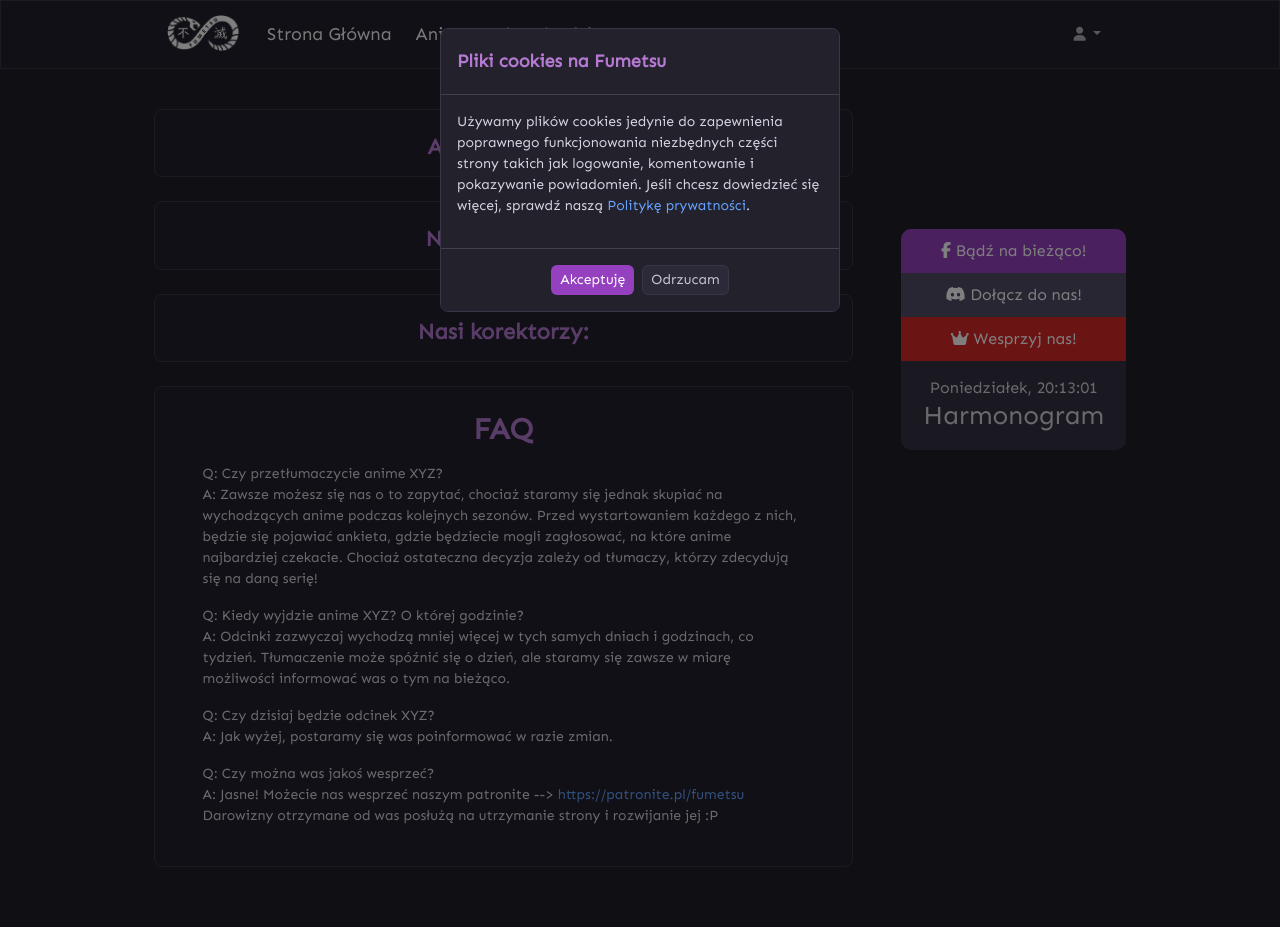
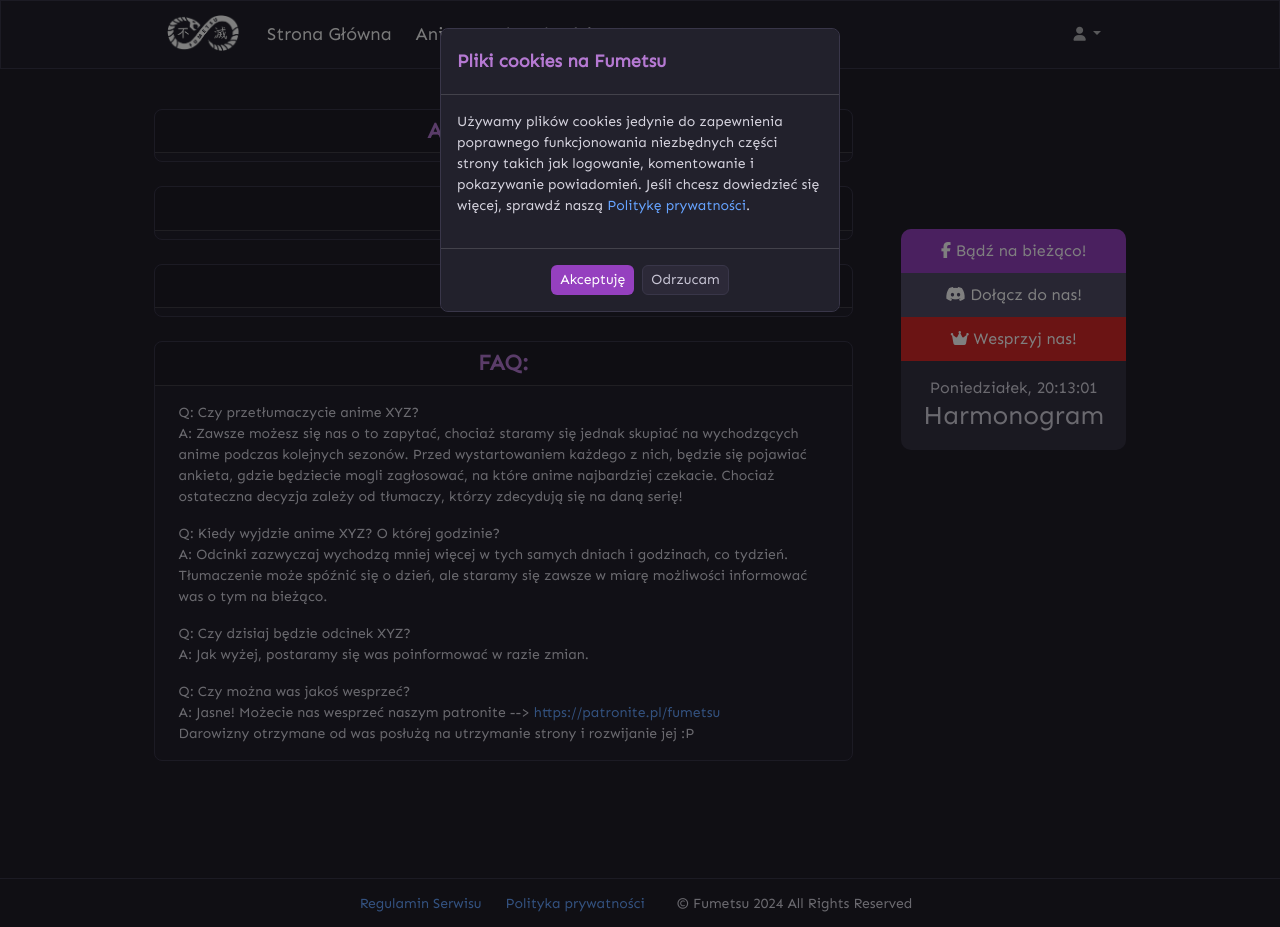
Before and after one commit to ccandour/fumetsu-website, a Django app: template templates/about.html in a window 1280 px wide. Run offline with Django 3.2, Linux system fonts and the light colour scheme; the template is opened without the code that fills it, so the values that code supplies are empty; some libraries are stand-ins or nearby versions.

Commit message:
feat: minor about page changes

```diff
--- a/templates/about.html
+++ b/templates/about.html
@@ -1,9 +1,11 @@
 {% extends "base_sidebar.html" %}
 {% block content %}
 <div class="col-12 col-md-7 col-lg-9">
-    <div class="card py-4 px-5 mb-4">
-        <h4 class="mb-3 text-center">Administracja:</h4>
-        <div class="row row-cols-1 row-cols-sm-2 row-cols-xl-3 row-cols-xxl-4 g-4 justify-content-center">
+    <div class="card mb-4">
+        <div class="card-header d-flex flex-row justify-content-center align-items-center gap-3 px-4 py-2">
+            <h4 class="card-title mb-0">Administracja:</h4>
+        </div>
+        <div class="row row-cols-1 row-cols-sm-2 row-cols-xl-3 row-cols-xxl-4 g-4 justify-content-center card-body">
             {% for member in administators %}
                 <a href="{% url 'user-inf' member.user.username %}">
                 <div class="card bg-body-secondary p-2 pe-3">
@@ -18,9 +20,11 @@
             {% endfor %}
         </div>
     </div>
-    <div class="card py-4 px-5 mb-4">
-        <h4 class="mb-3 text-center">Nasi tłumacze:</h4>
-        <div class="row row-cols-1 row-cols-sm-2 row-cols-xl-3 row-cols-xxl-4 g-4 justify-content-center">
+    <div class="card mb-4">
+        <div class="card-header d-flex flex-row justify-content-center align-items-center gap-3 px-4 py-2">
+            <h4 class="card-title mb-0">Tłumacze:</h4>
+        </div>
+        <div class="row row-cols-1 row-cols-sm-2 row-cols-xl-3 row-cols-xxl-4 g-4 justify-content-center card-body">
             {% for member in translators %}
                 <a href="{% url 'user-inf' member.0.user.username %}">
                 <div class="card bg-body-secondary p-2 pe-3">
@@ -36,9 +40,11 @@
             {% endfor %}
         </div>
     </div>
-    <div class="card py-4 px-5 mb-4">
-        <h4 class="mb-3 text-center">Nasi korektorzy:</h4>
-        <div class="row row-cols-1 row-cols-sm-2 row-cols-xl-3 row-cols-xxl-4 g-4 justify-content-center">
+    <div class="card mb-4">
+        <div class="card-header d-flex flex-row justify-content-center align-items-center gap-3 px-4 py-2">
+            <h4 class="card-title mb-0">Korektorzy:</h4>
+        </div>
+        <div class="row row-cols-1 row-cols-sm-2 row-cols-xl-3 row-cols-xxl-4 g-4 justify-content-center card-body">
             {% for member in editors %}
                 <a href="{% url 'user-inf' member.0.user.username %}">
                 <div class="card bg-body-secondary p-2 pe-3">
@@ -54,8 +60,11 @@
             {% endfor %}
         </div>
     </div>
-    <div class="card py-4 px-5 mb-4">
-        <h2 class="mb-3">FAQ</h2>
+    <div class="card mb-4">
+         <div class="card-header d-flex flex-row justify-content-center align-items-center gap-3 px-4 py-2">
+            <h4 class="card-title mb-0 px-5">FAQ:</h4>
+        </div>
+        <div class="card-body px-4">
             <p>Q: Czy przetłumaczycie anime XYZ?<br>
             A: Zawsze możesz się nas o to zapytać, chociaż staramy się jednak skupiać na wychodzących anime podczas kolejnych sezonów. Przed wystartowaniem każdego z nich, będzie się pojawiać ankieta, gdzie będziecie mogli zagłosować, na które anime najbardziej czekacie.
             Chociaż ostateczna decyzja zależy od tłumaczy, którzy zdecydują się na daną serię!</p>
@@ -66,10 +75,11 @@
             <p>Q: Czy dzisiaj będzie odcinek XYZ?<br>
             A: Jak wyżej, postaramy się was poinformować w razie zmian. </p>
 
-        <p>Q: Czy można was jakoś wesprzeć?<br>
+            <p class="mb-0">Q: Czy można was jakoś wesprzeć?<br>
             A: Jasne! Możecie nas wesprzeć naszym patronite --> <a href="https://patronite.pl/fumetsu" target="_blank">https://patronite.pl/fumetsu</a> <br>
             Darowizny otrzymane od was posłużą na utrzymanie strony i rozwijanie jej :P</p>
         </div>
     </div>
+</div>
 
 {% endblock content %}
```
Lines whose indentation alone changed are shown as unchanged.
